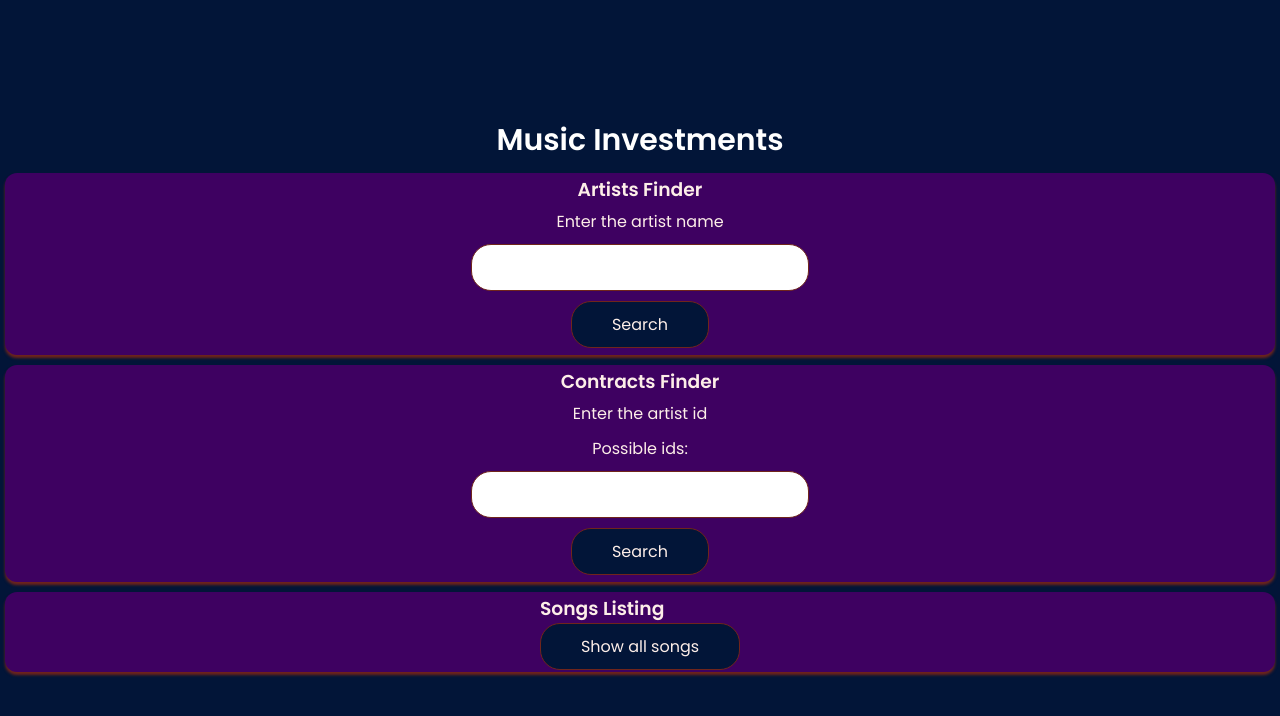
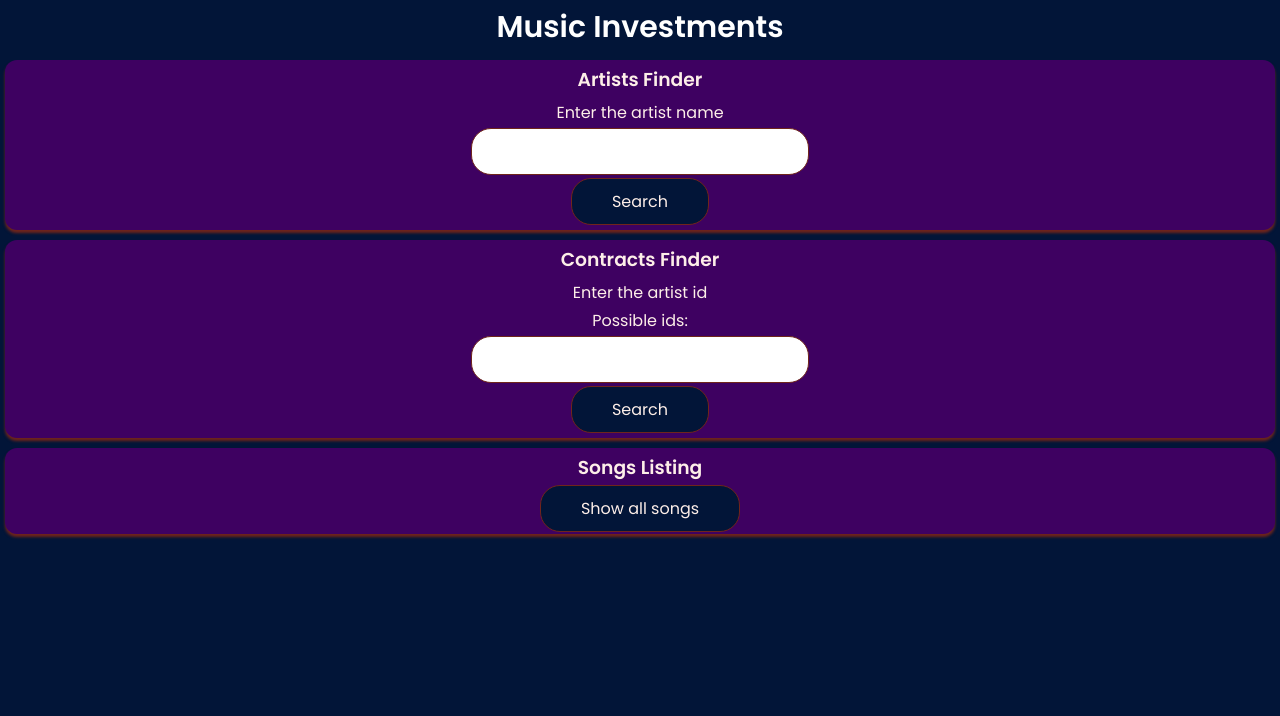
Before and after one commit to PVinaches/music_investment_react, a React (Create React App) app: page / in a window 1280 px wide. Shown: the top 716 px of the page. Built offline with nearby package versions, Linux system fonts and the light colour scheme; no server answers.

Commit message:
CSS (including flexbox)

```diff
--- a/src/components/scripts/ArtistFinder.js
+++ b/src/components/scripts/ArtistFinder.js
@@ -1,4 +1,4 @@
-import "../styles/ArtistFinder.css";
+import "../styles/FormCards.css";
 import Card from "./Card";
 
 import { useState } from "react";
@@ -36,8 +36,8 @@ const ArtistFinder = (props) => {
   // Form card
   return (
     <div>
-      <Card className="global-artist-finder">
-        <form className="artist-finder" onSubmit={submitHandler}>
+      <Card className="global-finder">
+        <form className="finder" onSubmit={submitHandler}>
           <h3> Artists Finder</h3>
           <div>
             <label>Enter the artist name</label>
--- a/src/components/scripts/ArtistInfo.js
+++ b/src/components/scripts/ArtistInfo.js
@@ -1,4 +1,4 @@
-import "../styles/ArtistInfo.css";
+import "../styles/TableCards.css";
 import Card from "./Card";
 
 const ArtistInfo = (props) => {
@@ -17,7 +17,7 @@ const ArtistInfo = (props) => {
   // Table with artist information
   return (
     <div>
-      <Card className="global-artist-info">
+      <Card className="global-info">
         <>
           {Object.keys(artistInfo).map((key) => {
             return (
--- a/src/components/scripts/ContractInfo.js
+++ b/src/components/scripts/ContractInfo.js
@@ -1,4 +1,4 @@
-import "../styles/ArtistInfo.css";
+import "../styles/TableCards.css";
 import Card from "./Card";
 
 const ContractInfo = (props) => {
@@ -15,43 +15,29 @@ const ContractInfo = (props) => {
   // Table with contract information
   return (
     <div>
-      <Card className="global-artist-info">
+      <Card className="global-info">
+        <table>
+          <tr>
+            <th>Id</th>
+            <th>Name</th>
+            <th>Amount when created</th>
+            <th>Amount raised</th>
+            <th>Sales last year</th>
+          </tr>
           <>
             {Object.keys(contractInfo).map((key) => {
               return (
-              <table>
                 <tr>
-                  <td>Id</td>
                   <td>{contractInfo[key].id}</td>
-                </tr>
-                <tr>
-                  <td>Name</td>
                   <td>{contractInfo[key].name}</td>
-                </tr>
-                <tr>
-                  <td>Country</td>
-                  <td>{contractInfo[key].location}</td>
-                </tr>
-                <tr>
-                  <td>Currency</td>
-                  <td>{contractInfo[key].currency}</td>
-                </tr>
-                <tr>
-                  <td>Amount when created</td>
                   <td>{contractInfo[key].amountCreated}</td>
-                </tr>
-                <tr>
-                  <td>Amount raised</td>
                   <td>{contractInfo[key].amountRaised}</td>
-                </tr>
-                <tr>
-                  <td>Sales last year</td>
                   <td>{contractInfo[key].salesLastYear}</td>
                 </tr>
-              </table>
               );
             })}
           </>
+        </table>
       </Card>
     </div>
   );
--- a/src/components/scripts/ContractsFinder.js
+++ b/src/components/scripts/ContractsFinder.js
@@ -1,4 +1,4 @@
-import "../styles/ArtistFinder.css";
+import "../styles/FormCards.css";
 import Card from "./Card";
 
 import { useState } from "react";
@@ -49,8 +49,8 @@ const ContractsFinder = (props) => {
   // Form card
   return (
     <div>
-      <Card className="global-artist-finder">
-        <form className="artist-finder" onSubmit={submitHandler}>
+      <Card className="global-finder">
+        <form className="finder" onSubmit={submitHandler}>
           <h3> Contracts Finder</h3>
           <div>
             <label>Enter the artist id</label>
@@ -61,7 +61,6 @@ const ContractsFinder = (props) => {
               {Object.values(allIds)
                 .sort((a, b) => a - b)
                 .map((value) => {
-                  console.log(value);
                   return "'" + value + "' ";
                 })}
             </label>
--- a/src/components/scripts/SongsComplete.js
+++ b/src/components/scripts/SongsComplete.js
@@ -1,4 +1,4 @@
-import "../styles/ArtistFinder.css";
+import "../styles/ButtonCards.css";
 import Card from "./Card";
 
 const SongsComplete = (props) => {
@@ -24,7 +24,7 @@ const SongsComplete = (props) => {
   //   Search button card
   return (
     <div>
-      <Card className="global-artist-finder">
+      <Card className="global">
         <div>
           <h3> Songs Listing</h3>
           <button onClick={searchHandler}>Show all songs</button>
--- a/src/components/scripts/SongsInfo.js
+++ b/src/components/scripts/SongsInfo.js
@@ -1,4 +1,4 @@
-import "../styles/ArtistInfo.css";
+import "../styles/TableCards.css";
 import Card from "./Card";
 
 const SongsInfo = (props) => {
@@ -9,34 +9,21 @@ const SongsInfo = (props) => {
     return null;
   }
 
-  Object.keys(songsInfo).map((key) => {
-    return (
-      <tr>
-        <td>{songsInfo[key].id}</td>
-        <td>{songsInfo[key].soundcloudUrl}</td>
-        <td>{songsInfo[key].commaSeparatedTags}</td>
-        <td>{songsInfo[key].albumName}</td>
-      </tr>
-    );
-  });
-
   // Table with songs information
   return (
     <div>
-      <Card className="global-artist-info">
+      <Card className="global-info">
         <table>
-          <th>
-            <td>Id</td>
-            <td>Soundcloud</td>
-            <td>Music type</td>
-            <td>Album name</td>
-          </th>
+          <tr>
+            <th>Id</th>
+            <th>Music type</th>
+            <th>Album name</th>
+          </tr>
           <>
             {Object.keys(songsInfo).map((key) => {
               return (
                 <tr>
                   <td>{songsInfo[key].id}</td>
-                  <td>{songsInfo[key].soundcloudUrl}</td>
                   <td>{songsInfo[key].commaSeparatedTags}</td>
                   <td>{songsInfo[key].albumName}</td>
                 </tr>
--- a/src/components/styles/ArtistInfo.css
+++ /dev/null
@@ -1,5 +0,0 @@
-@import "./general/index.css";
-
-.global-artist-info {
-  background-color: var(--light-purple);
-}
--- /dev/null
+++ b/src/components/styles/ButtonCards.css
@@ -0,0 +1,14 @@
+@import "./general/index.css";
+
+.global {
+  background-color: var(--purple);
+  display: flex;
+}
+
+h3 {
+  /* Order */
+  padding: 0.3rem;
+
+  /* Text */
+  text-align: center;
+}
--- a/src/components/styles/Card.css
+++ b/src/components/styles/Card.css
@@ -5,8 +5,11 @@
   display: flex;
   margin-top: 1rem;
   margin-bottom: 1rem;
-  padding: .2rem;
+  padding: 0.2rem;
   justify-content: center;
+  max-height: 100%;
+  max-width: 100%;
+  overflow: auto;
 
   /* Shape */
   border-radius: 1.2rem;
--- a/src/components/styles/ArtistFinder.css
+++ b/src/components/styles/FormCards.css
@@ -1,13 +1,15 @@
 @import "./general/index.css";
 
-.global-artist-finder {
+.global-finder {
   background-color: var(--purple);
+  display: flex;
 }
 
-.artist-finder {
-  display: inherit;
+.finder {
+  /* Box */
   flex-flow: column wrap;
   justify-content: stretch;
+  max-height: 100%;
   max-width: 100%;
 
   /* Text */
@@ -17,7 +19,7 @@
 }
 
 form > div {
-  margin: 0.5rem;
+  margin: 0.3rem;
   justify-content: stretch;
 }
 
@@ -37,7 +39,7 @@ button {
 }
 
 input {
-  /* Box */
+  /* Order */
   padding: 1rem;
 
   /* Text color */
--- /dev/null
+++ b/src/components/styles/TableCards.css
@@ -0,0 +1,23 @@
+@import "./general/index.css";
+
+.global-info {
+  display: flex;
+  background-color: var(--light-purple);
+}
+
+table {
+  overflow: auto;
+  max-width: 100%;
+}
+
+th,
+tr,
+td {
+  /* Box */
+  border: 1px solid var(--blue);
+  padding: 0.1rem;
+
+  /* Text */
+  text-align: center;
+  font-size: clamp(12px, 1.6rem, 2vw);
+}
--- a/src/components/styles/general/index.css
+++ b/src/components/styles/general/index.css
@@ -45,14 +45,15 @@ html {
 
 body {
   /* Order */
-  display: flex;
-  flex-flow: column wrap;
   justify-content: center;
+  overflow: scroll;
 
   /* Size */
-  padding: .5rem;
   height: 100vh;
   width: 100vw;
+  max-width: 100%;
+  max-height: 100%;
+  padding: 0.5rem;
 
   /* Background color */
   background-color: var(--blue);
@@ -61,3 +62,11 @@ body {
   font-family: inherit;
   font-size: clamp(14px, 1.6rem, 2vw);
 }
+
+.root {
+  display: flex;
+  flex-flow: column wrap;
+  justify-content: center;
+  max-width: 100%;
+  max-height: 100%;
+}
```
Lines whose indentation alone changed are shown as unchanged.
